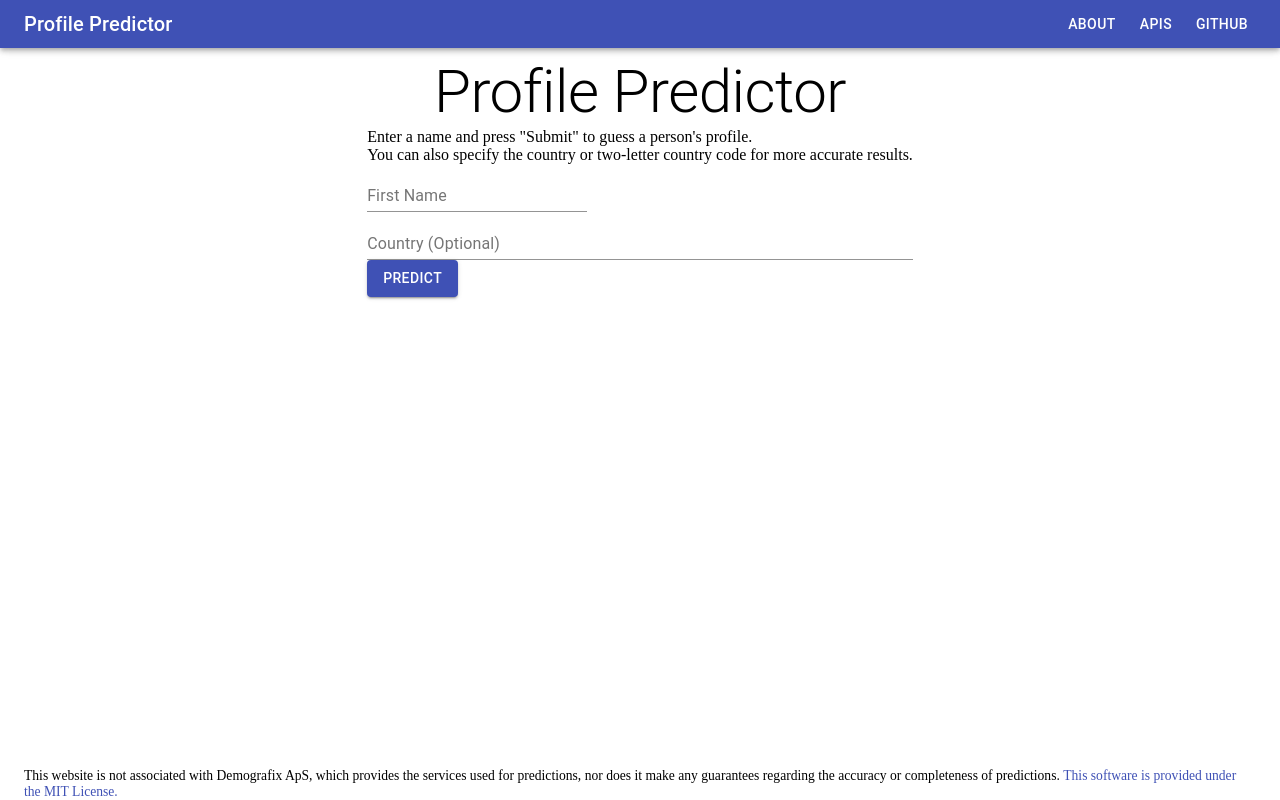
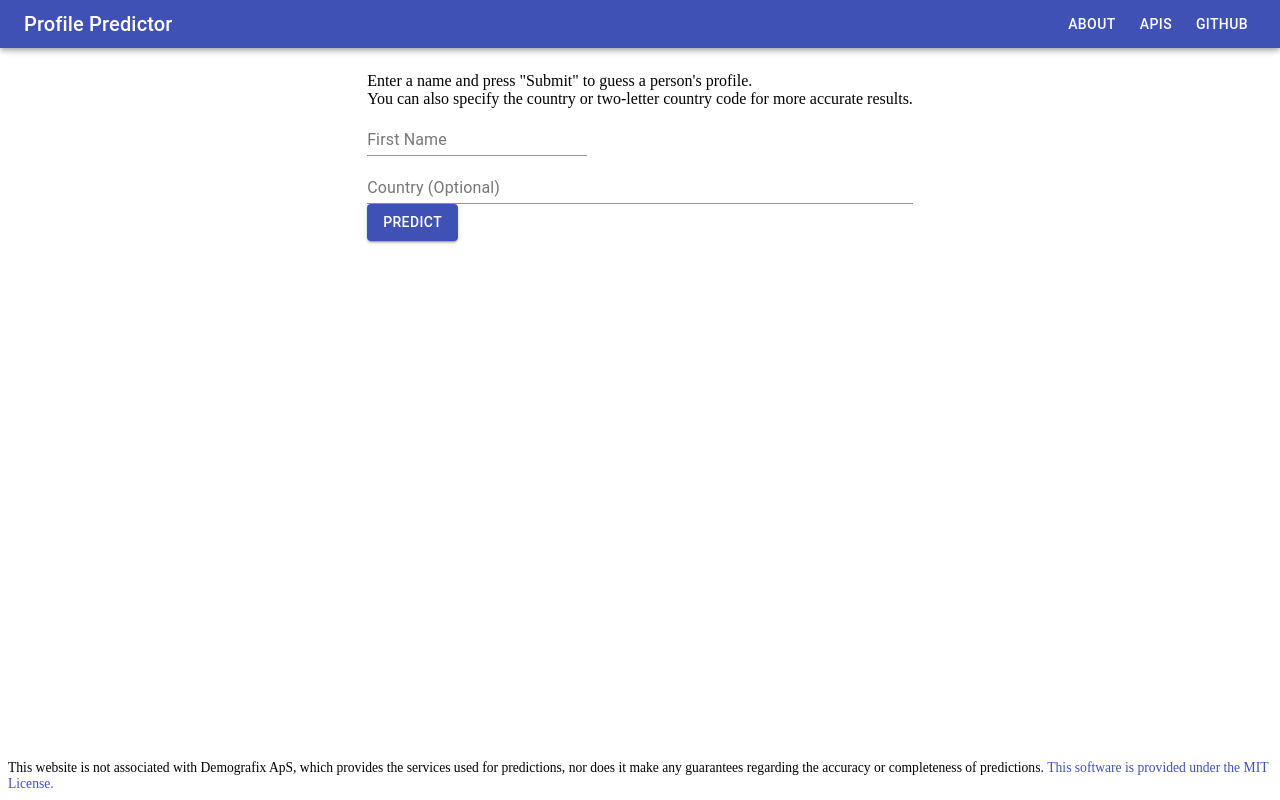
Before and after one commit to AaronAyub/ProfilePredictor, a React (Create React App) app: page / in a window 1280 px wide. Built offline with nearby package versions, Linux system fonts and the light colour scheme.

Commit message:
Improved footer. Reduced top margin on Country Graph.

```diff
--- a/src/App.css
+++ b/src/App.css
@@ -1,6 +1,7 @@
 .index {
     display:flex;
     flex-direction:column;
+    min-height: 98vh;
     align-items:center;
 }
 
@@ -10,19 +11,23 @@
 }
 
 .query {
+    padding-top: 1rem;
     align-items:center;
     justify-content:center;
 }
 
+.App {
+    flex: 1;
+}
+
 /* Align the footer to the bottom of the page.*/
 .footer {
-    position: fixed;
     bottom: 0;
     font-size: 85%;
 }
 
 /* Hide the large title for sufficiently small screens*/
-@media only screen and (max-height: 500px) {
+@media only screen and (max-height: 800px) {
     .title {
         display: none
     }
--- a/src/components/CountryGraph.tsx
+++ b/src/components/CountryGraph.tsx
@@ -1,6 +1,7 @@
 import Countries from '../interfaces/Countries'
 import { PieChart, Pie, Cell, Legend, Tooltip } from 'recharts'
-import { useState, useEffect } from 'react'
+import React, { useState, useEffect } from 'react'
+import { Typography } from '@material-ui/core'
 
 interface CountryGraphProps {
     countries: Countries
@@ -38,9 +39,14 @@ const CountryGraph = (props: CountryGraphProps): JSX.Element => {
     },[props.countries])
 
     return (
+        <React.Fragment>
+            <Typography align="center" variant="h5">
+                Countries by Probability
+            </Typography>
             <PieChart
             height={500}
             width={500}
+            cy={80}
             >
                 <Pie data={data}
                 dataKey="value"
@@ -53,6 +59,7 @@ const CountryGraph = (props: CountryGraphProps): JSX.Element => {
                 <Legend />
                 <Tooltip />
             </PieChart>
+        </React.Fragment>
     )
 
 }
--- a/src/components/Footer.tsx
+++ b/src/components/Footer.tsx
@@ -1,13 +1,13 @@
-import { Container, Link } from '@material-ui/core'
+import { Link } from '@material-ui/core'
 
 function Footer (): JSX.Element  {
     return (
-        <Container className="footer">
+        <div className="footer">
             This website is not associated with Demografix ApS, which provides the services used for predictions, nor does it make any guarantees regarding the accuracy or completeness of predictions.&nbsp;
             <Link href="https://github.com/AaronAyub/ProfilePredictor/blob/main/LICENSE">
                 This software is provided under the MIT License.
             </Link>
-        </Container>
+        </div>
     )
 }
 
```
Lines whose indentation alone changed are shown as unchanged.
